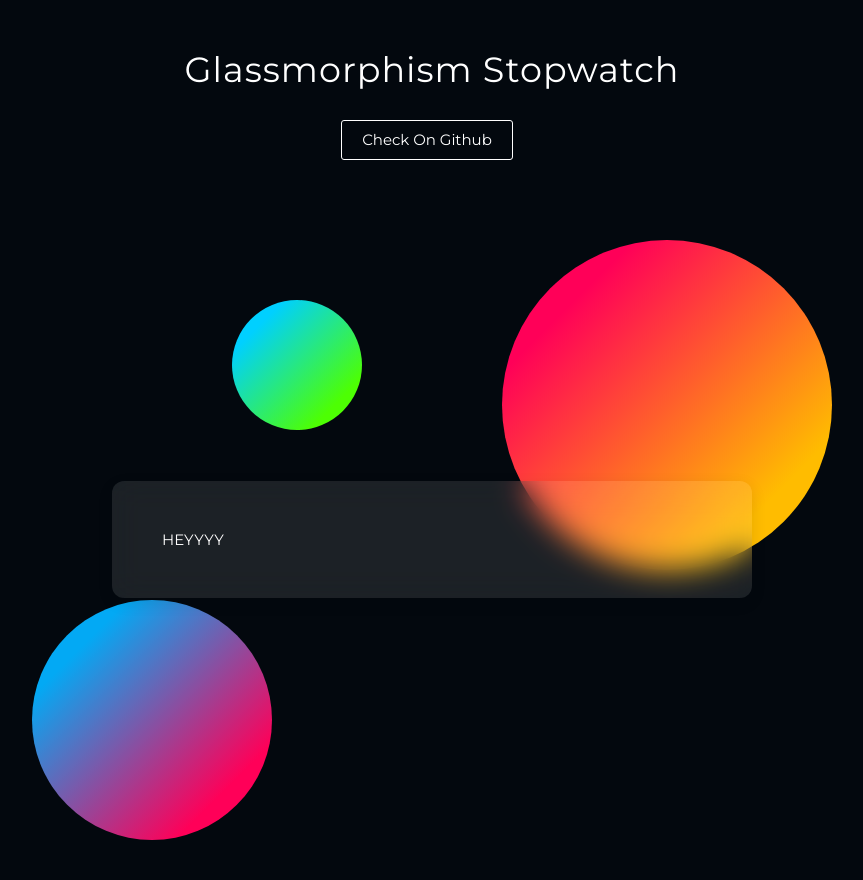
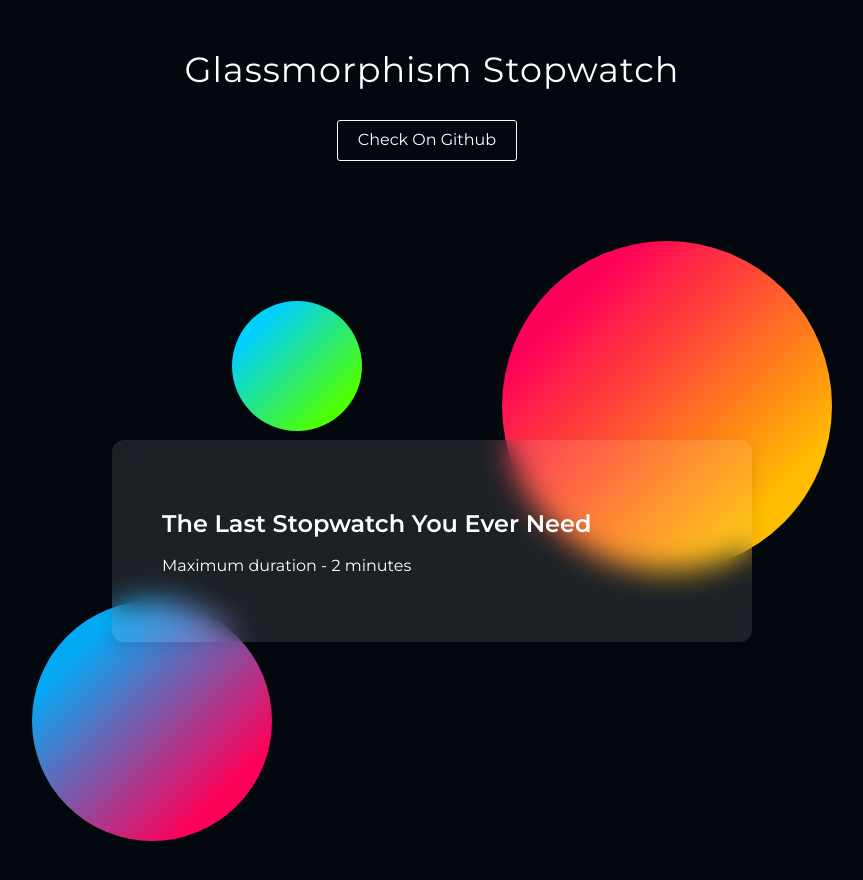
Before and after one commit to nat-davydova/glassmorphism-stopwatch, a React (Vite) app: page / in a window 1280 px wide. Shown: the top 880 px of the page, without its empty margins (208-1071 px from the left). Built offline with nearby package versions, Linux system fonts and the light colour scheme.

Commit message:
feat: add title structure

```diff
--- a/src/App.css
+++ b/src/App.css
@@ -10,7 +10,7 @@
     /* media queries: we can't use values in @media directly but shall use only these breakpoints */
 
     /* other variables */
-    --font-size-default: 15px;
+    --font-size-default: 16px;
     --font-size--xxl: 35px;
 
     --font-weight--default: 400;
--- a/src/components/Stopwatch/StopWatchHeader/StopWatchHeader.tsx
+++ b/src/components/Stopwatch/StopWatchHeader/StopWatchHeader.tsx
@@ -1,3 +1,8 @@
 export function StopWatchHeader() {
-  return <div>HEYYYY</div>;
+  return (
+    <div className="stopWatchHeader">
+      <h2 className="title">The Last Stopwatch You Ever Need</h2>
+      <p className="description">Maximum duration - 2 minutes</p>
+    </div>
+  );
 }
```
